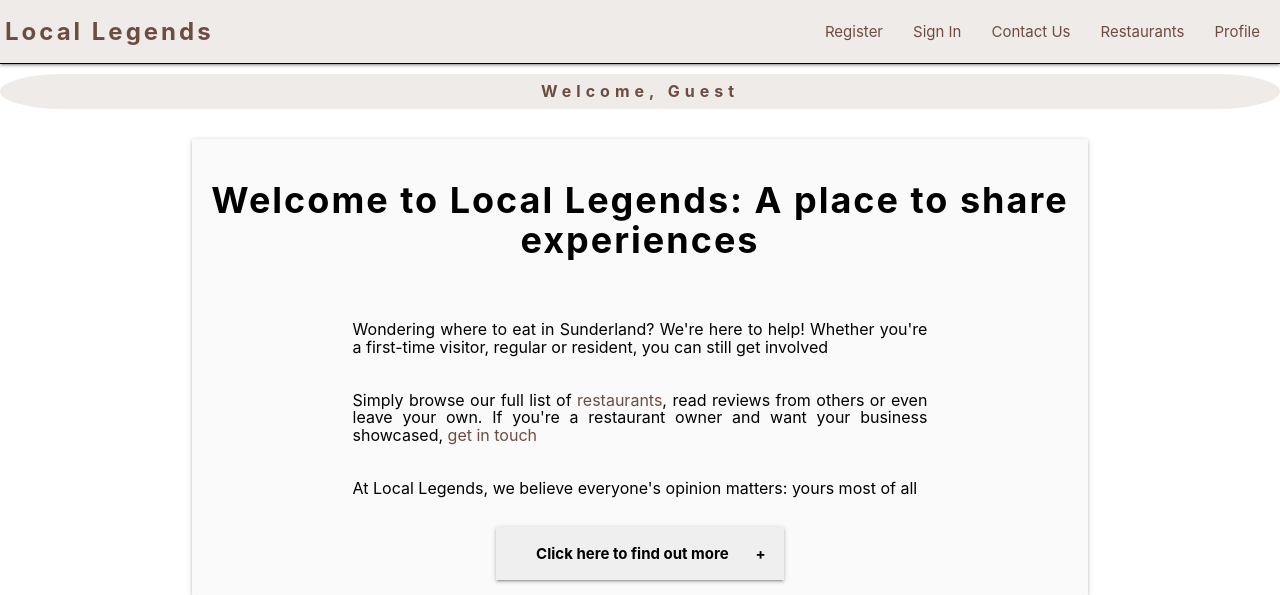
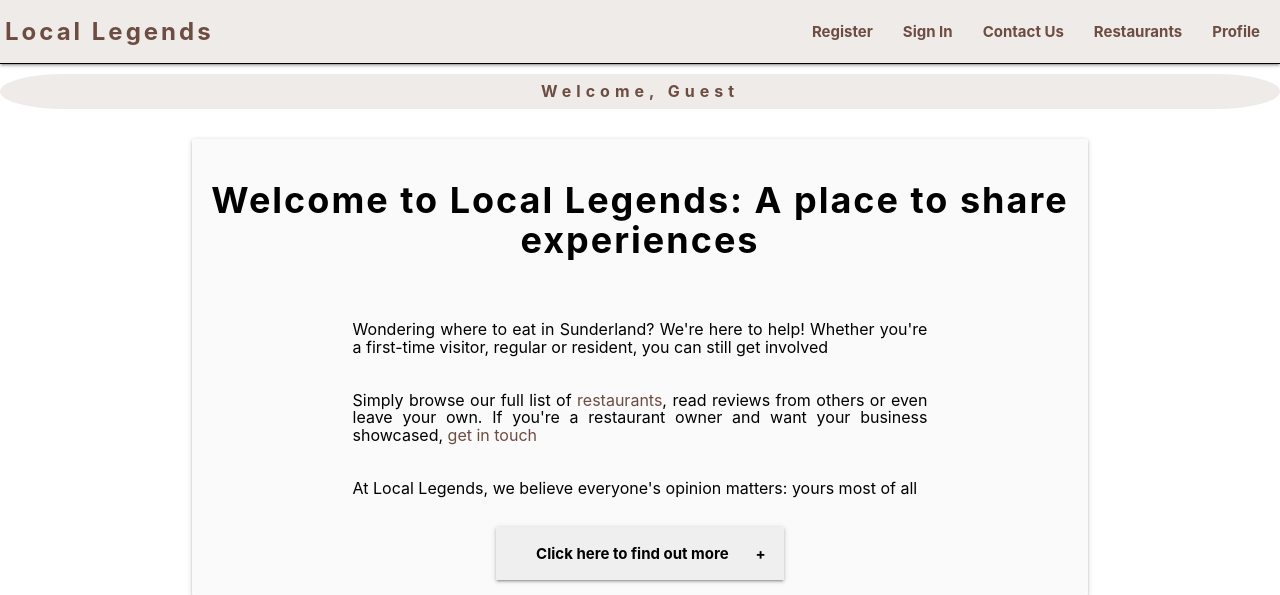
Before and after one commit to Dan-Matthews-23/local-legends, a Flask app: page / in a window 1280 px wide. Shown: the top 595 px of the page. Run offline with Flask 3, Linux system fonts and the light colour scheme; some libraries are stand-ins or nearby versions.

Commit message:
UPDATED style with new hyperlink format

```diff
--- a/local_legends/static/css/style.css
+++ b/local_legends/static/css/style.css
@@ -9,7 +9,7 @@
 
 a {
 color: var(--brown-darken-1);
-font-style: bold;
+font-weight: bold;
 }
 
 /*<!-----------------------HEADER------------------------------------>*/
```
